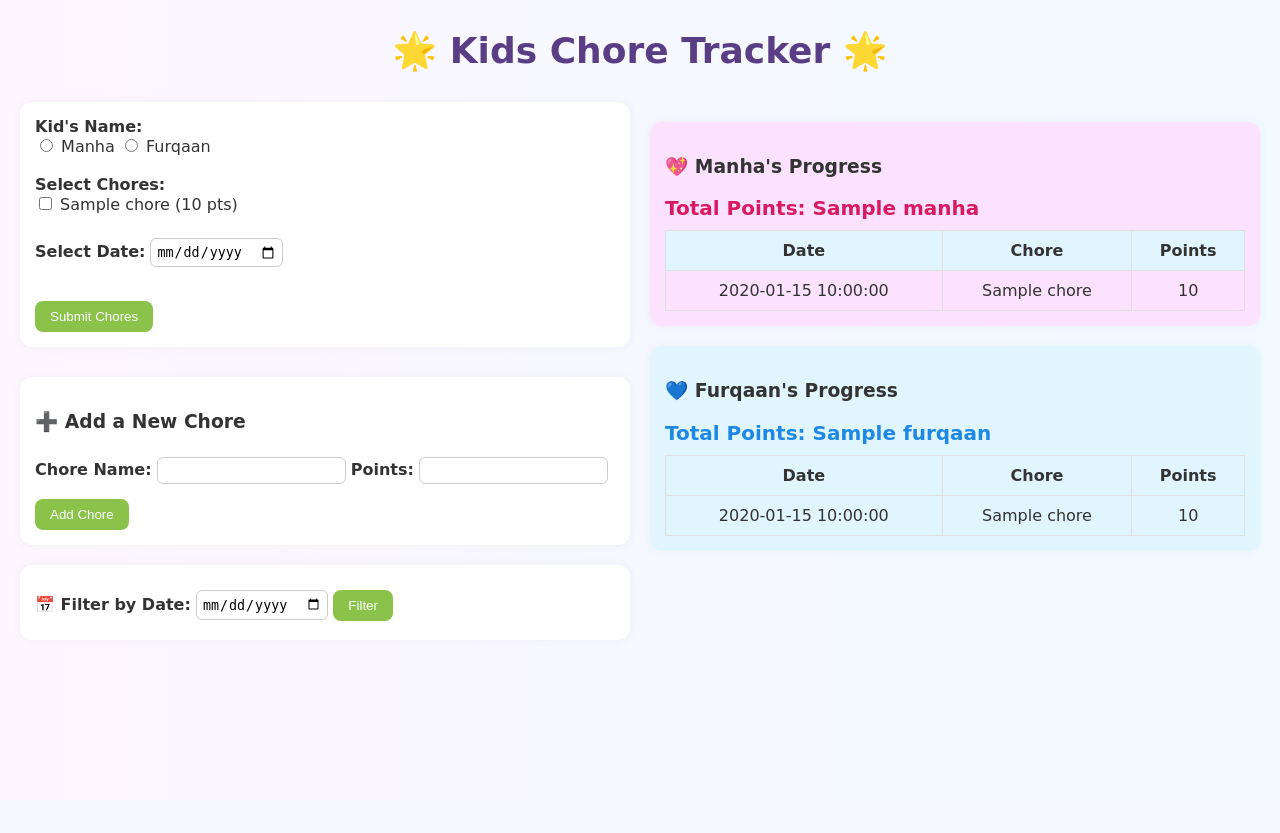
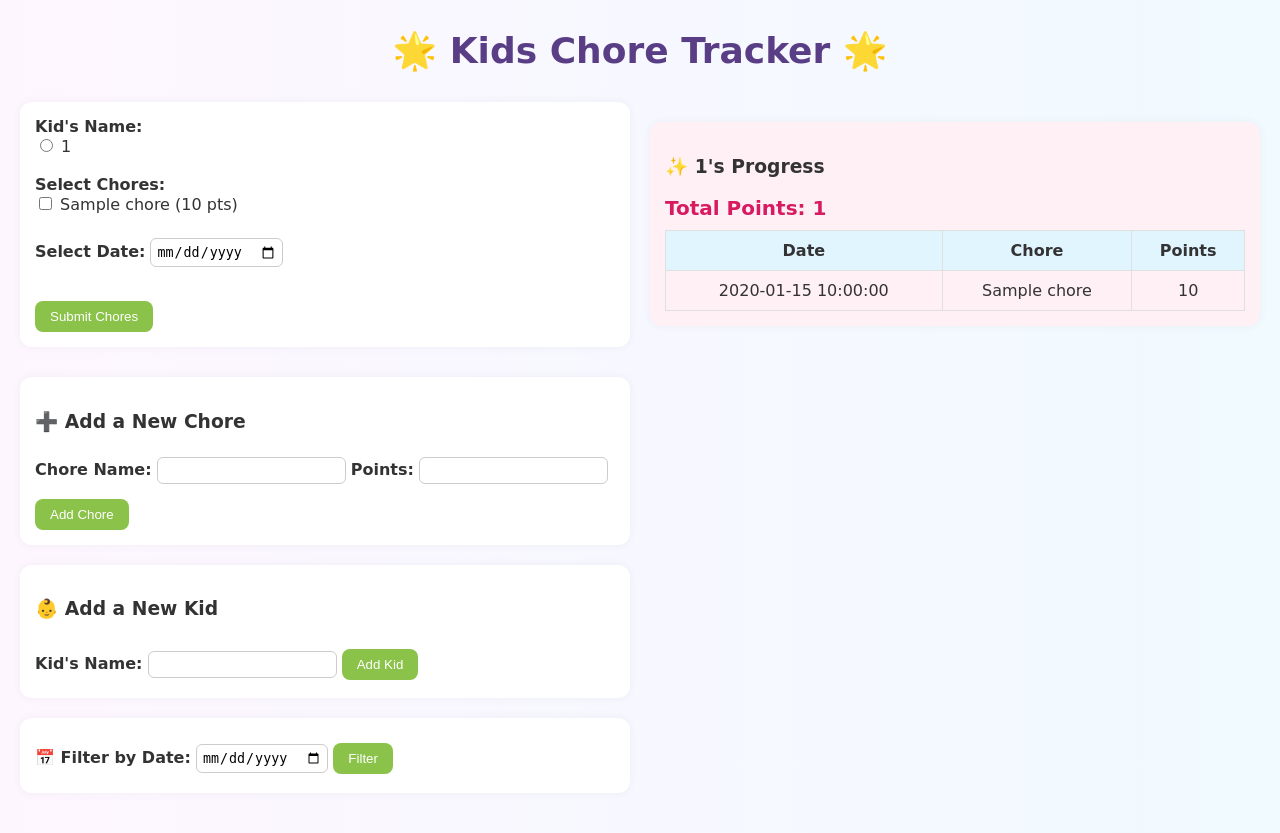
Before and after one commit to Sansadcode/kids-chore-tracker, a Flask app: template templates/index.html in a window 1280 px wide. Before the commit the page ends 621 px from the top, so only its background shows below. Run offline with Flask 3, Linux system fonts and the light colour scheme; the template is opened without the code that fills it: most values are stand-ins (such as "Sample title", 1, 10 or a date in 2020).

Commit message:
new feature added

```diff
--- a/app.py
+++ b/app.py
@@ -5,11 +5,13 @@ from collections import defaultdict
 app = Flask(__name__)
 app.secret_key = "secret"
 
-# In-memory chore log per kid
+# In-memory data stores
 chore_log = {
     "manha": [],
     "furqaan": []
 }
+
+all_kids = ["manha", "furqaan"]
 
 # Default chores
 mandatory_chores = {
@@ -27,24 +29,36 @@ bonus_chores = {
     "Empty Dish washer": 10
 }
 
-# Combine all chores into one dictionary
 all_chores = {**mandatory_chores, **bonus_chores}
 
 @app.route("/", methods=["GET", "POST"])
 def index():
-    selected_kid = request.form.get("kid", "manha")  # Default to Manha
+    global all_kids
 
-    # Adding a new chore
-    if request.method == "POST" and "new_chore" in request.form:
+    selected_kid = request.form.get("kid") or "manha"
+
+    # Add a new kid
+    if request.method == "POST" and "new_kid" in request.form:
+        new_kid = request.form["new_kid"].strip().lower()
+        if new_kid and new_kid not in all_kids:
+            all_kids.append(new_kid)
+            chore_log[new_kid] = []
+        return redirect("/")
+
+    # Add a new chore
+    elif request.method == "POST" and "new_chore" in request.form:
         new_chore = request.form["new_chore"]
         new_points = int(request.form["points"])
         all_chores[new_chore] = new_points
         return redirect("/")
 
-    # Submitting completed chores
+    # Submit completed chores
     elif request.method == "POST" and "chores" in request.form:
         selected_chores = request.form.getlist("chores")
         date = request.form.get("date", datetime.now().strftime("%Y-%m-%d"))
+
+        if selected_kid not in chore_log:
+            chore_log[selected_kid] = []
 
         for chore in selected_chores:
             chore_log[selected_kid].append({
@@ -54,25 +68,22 @@ def index():
             })
         return redirect("/")
 
-    # Weekly summary for selected kid
-    logs = chore_log[selected_kid]
-    weekly_summary_data = defaultdict(int)
-    for c in logs:
-        date_obj = datetime.strptime(c["date"], "%Y-%m-%d")
-        week = f"Week {date_obj.isocalendar().week}"
-        weekly_summary_data[week] += c["points"]
-
-    total_points = sum(c["points"] for c in logs)
-    badge = "🥇 Awesome! You've earned a badge for reaching 100 points!" if total_points >= 100 else None
+    # Prepare chore logs, total points, and badges for each kid
+    total_points_by_kid = {}
+    badge_by_kid = {}
+    for kid in all_kids:
+        logs = chore_log.get(kid, [])
+        total = sum(c["points"] for c in logs)
+        total_points_by_kid[kid] = total
+        badge_by_kid[kid] = "🥇 Awesome! You've earned a badge for reaching 100 points!" if total >= 100 else None
 
     return render_template("index.html",
                            selected_kid=selected_kid,
+                           all_kids=all_kids,
                            all_chores=all_chores,
                            chore_log=chore_log,
-                           total_points=total_points,
-                           badge=badge,
-                           weekly_summary_labels=list(weekly_summary_data.keys()),
-                           weekly_summary_data=list(weekly_summary_data.values()))
+                           total_points=total_points_by_kid,
+                           badge=badge_by_kid)
 
 if __name__ == "__main__":
     app.run(debug=True)
--- a/templates/index.html
+++ b/templates/index.html
@@ -86,14 +86,6 @@
             background-color: #e1f5fe;
         }
 
-        .manha-theme {
-            background-color: #fde2ff;
-        }
-
-        .furqaan-theme {
-            background-color: #e1f5fe;
-        }
-
         .badge {
             font-weight: bold;
             color: #4caf50;
@@ -108,12 +100,12 @@
             margin: 10px 0;
         }
 
-        .furqaan-points {
-            color: #1e88e5;
+        .chore-selection {
+            margin-bottom: 30px;
         }
 
-        .chore-selection {
-            margin-bottom: 30px;
+        .kid-section {
+            background-color: #fff0f5;
         }
 
     </style>
@@ -129,8 +121,9 @@
             <!-- Chore Submission Form -->
             <form class="chore-selection" method="POST" action="/">
                 <label><strong>Kid's Name:</strong></label><br>
-                <input type="radio" name="kid" value="manha" {% if selected_kid == 'manha' %}checked{% endif %}> Manha
-                <input type="radio" name="kid" value="furqaan" {% if selected_kid == 'furqaan' %}checked{% endif %}> Furqaan
+                {% for kid in all_kids %}
+                    <input type="radio" name="kid" value="{{ kid }}" {% if selected_kid == kid %}checked{% endif %}> {{ kid.capitalize() }}
+                {% endfor %}
                 <br><br>
 
                 <label><strong>Select Chores:</strong></label><br>
@@ -157,6 +150,14 @@
                 <input type="submit" value="Add Chore">
             </form>
 
+            <!-- Add a New Kid Form -->
+            <form method="POST" action="/">
+                <h3>👶 Add a New Kid</h3>
+                <label>Kid's Name:</label>
+                <input type="text" name="new_kid" required>
+                <input type="submit" value="Add Kid">
+            </form>
+
             <!-- Filter by Date -->
             <form method="GET" action="/">
                 <label><strong>📅 Filter by Date:</strong></label>
@@ -167,11 +168,11 @@
 
         <!-- Right Side: Chore Logs & Progress -->
         <div class="right">
-
-            <div class="chore-history manha-theme">
-                <h3>💖 Manha's Progress</h3>
-                <p class="total-points">Total Points: {{ total_points['manha'] }}</p>
-                {% if badge and selected_kid == 'manha' %}
+            {% for kid in all_kids %}
+                <div class="chore-history kid-section">
+                    <h3>✨ {{ kid.capitalize() }}'s Progress</h3>
+                    <p class="total-points">Total Points: {{ total_points[kid] }}</p>
+                    {% if badge and selected_kid == kid %}
                         <div class="badge">🏅 {{ badge }}</div>
                     {% endif %}
                     <table>
@@ -180,7 +181,7 @@
                             <th>Chore</th>
                             <th>Points</th>
                         </tr>
-                    {% for c in chore_log['manha'] %}
+                        {% for c in chore_log[kid] %}
                         <tr>
                             <td>{{ c.date }}</td>
                             <td>{{ c.chore }}</td>
@@ -189,29 +190,7 @@
                         {% endfor %}
                     </table>
                 </div>
-
-            <div class="chore-history furqaan-theme">
-                <h3>💙 Furqaan's Progress</h3>
-                <p class="total-points furqaan-points">Total Points: {{ total_points['furqaan'] }}</p>
-                {% if badge and selected_kid == 'furqaan' %}
-                    <div class="badge">🏅 {{ badge }}</div>
-                {% endif %}
-                <table>
-                    <tr>
-                        <th>Date</th>
-                        <th>Chore</th>
-                        <th>Points</th>
-                    </tr>
-                    {% for c in chore_log['furqaan'] %}
-                    <tr>
-                        <td>{{ c.date }}</td>
-                        <td>{{ c.chore }}</td>
-                        <td>{{ c.points }}</td>
-                    </tr>
             {% endfor %}
-                </table>
-            </div>
-
         </div>
     </div>
 
```
Lines whose indentation alone changed are shown as unchanged.
